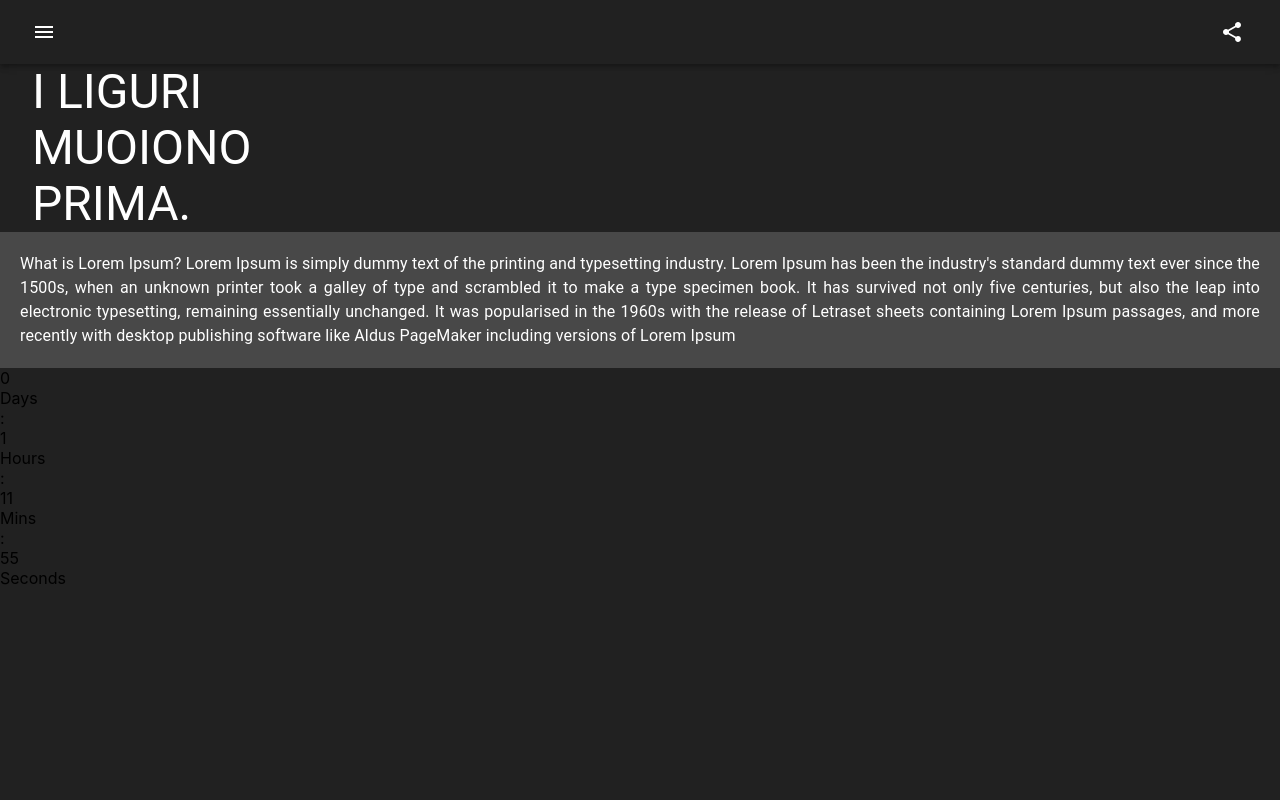
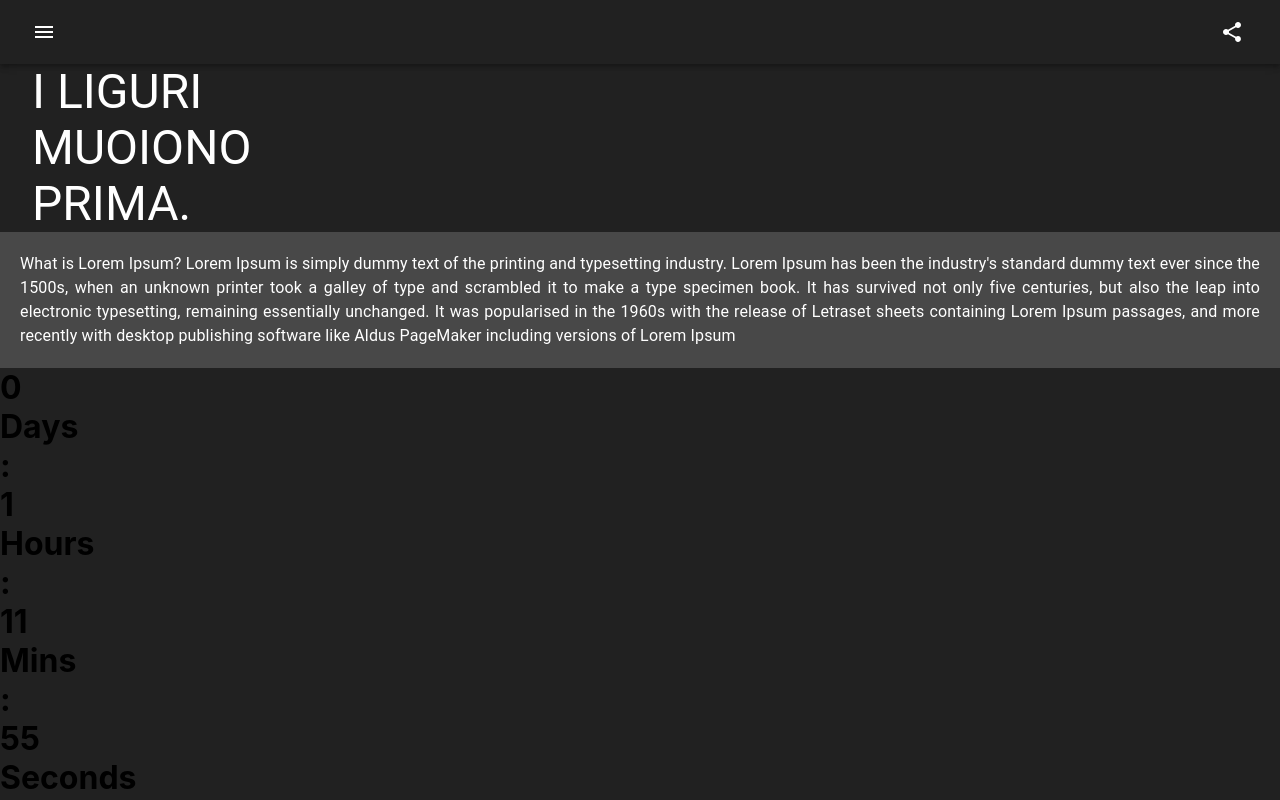
Before and after one commit to Nenne2000/ILiguriMuoionoPrima, a React (Create React App) app: page / in a window 1280 px wide. Built offline with nearby package versions, Linux system fonts and the light colour scheme.

Commit message:
countdwon

```diff
--- a/src/components/CountdownTimer.js
+++ b/src/components/CountdownTimer.js
@@ -2,31 +2,19 @@ import React from 'react';
 import DateTimeDisplay from './DateTimeDisplay';
 import { useCountdown } from './useCountdown';
 
-const ExpiredNotice = () => {
-  return (
-    <div className="expired-notice">
-      <span>Expired!!!</span>
-      <p>Please select a future date and time.</p>
-    </div>
-  );
-};
-
 const ShowCounter = ({ days, hours, minutes, seconds }) => {
   return (
     <div className="show-counter">
-      <a
+      <h1
         target="_blank"
         rel="noopener noreferrer"
         className="countdown-link"
       >
-        <DateTimeDisplay value={days} type={'Days'} isDanger={days <= 3} />
-        <p>:</p>
-        <DateTimeDisplay value={hours} type={'Hours'} isDanger={false} />
-        <p>:</p>
-        <DateTimeDisplay value={minutes} type={'Mins'} isDanger={false} />
-        <p>:</p>
+        <DateTimeDisplay value={days} type={'Days'} isDanger={days <= 3} />:
+        <DateTimeDisplay value={hours} type={'Hours'} isDanger={false} />:
+        <DateTimeDisplay value={minutes} type={'Mins'} isDanger={false} />:
         <DateTimeDisplay value={seconds} type={'Seconds'} isDanger={false} />
-      </a>
+        </h1>
     </div>
   );
 };
--- /dev/null
+++ b/src/countdown.css
@@ -0,0 +1,37 @@
+
+.show-counter {
+  padding: 0.5rem;
+}
+
+.show-counter .countdown-link {
+  display: flex;
+  flex-direction: row;
+  justify-content: center;
+  align-items: center;
+  font-weight: 700;
+  font-size: 1.25rem;
+  line-height: 1.75rem;
+  padding: 0.5rem;
+  border: 1px solid #ebebeb;
+  border-radius: 0.25rem;
+  text-decoration: none;
+  color: white;
+}
+
+.show-counter .countdown {
+  line-height: 1.25rem;
+  padding: 0 0.75rem 0 0.75rem;
+  align-items: center;
+  display: flex;
+  flex-direction: column;
+}
+
+.show-counter .countdown > p {
+  margin: 0;
+}
+
+.show-counter .countdown > span {
+  text-transform: uppercase;
+  font-size: 0.75rem;
+  line-height: 1rem;
+}
```
